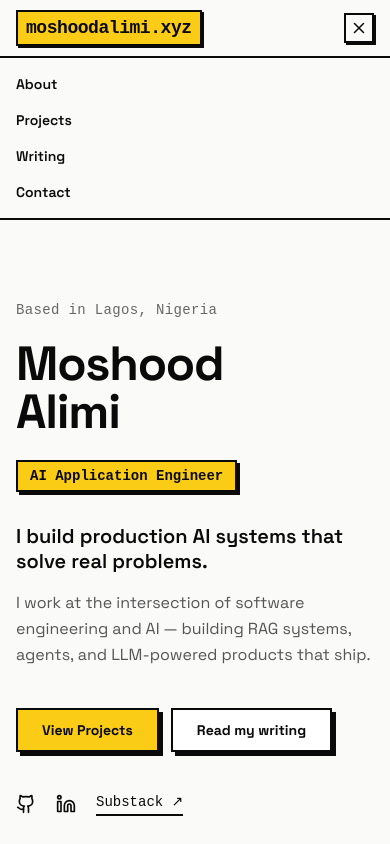
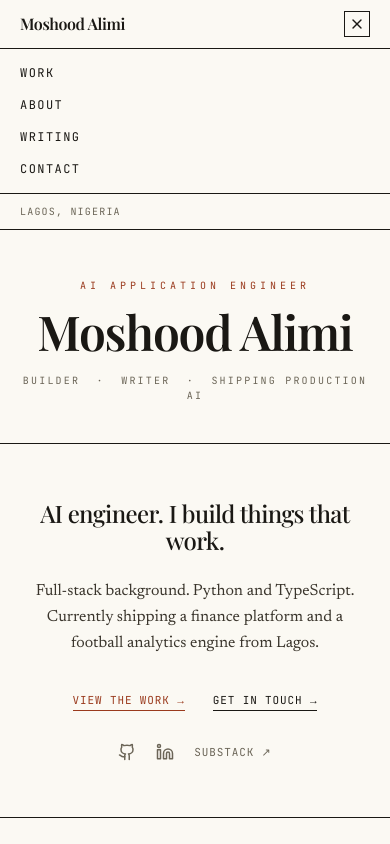
Before and after one commit to cyberkillua/Killua.dev, a Next.js app: page / in a window 390 px wide. Both pictures are taken after a click on the button "Toggle menu". Shown: the top 844 px of the page. Built offline with nearby package versions, Linux system fonts and the light colour scheme.

Commit message:
feat: redo

```diff
--- a/Components/Footer.js
+++ b/Components/Footer.js
@@ -1,8 +1,9 @@
 export default function Footer() {
   return (
-    <footer className="border-t-2 border-[#0A0A0A] bg-[#0A0A0A] text-[#FAFAF9]">
-      <div className="max-w-5xl mx-auto px-4 sm:px-6 py-5">
-        <p className="text-sm font-mono">Built by Moshood Alimi. © 2026.</p>
+    <footer>
+      <div className="max-w-5xl mx-auto px-5 sm:px-8 py-6 flex flex-col sm:flex-row gap-2 items-center justify-between font-mono text-[10px] uppercase tracking-[0.12em] text-muted">
+        <span>Moshood Alimi · AI Application Engineer</span>
+        <span>Lagos · © 2026</span>
       </div>
     </footer>
   );
--- a/Components/Hero.js
+++ b/Components/Hero.js
@@ -1,78 +1,85 @@
-import { Github, Linkedin } from 'lucide-react';
+import { Github, Linkedin } from "lucide-react";
 
 export default function Hero() {
   return (
-    <section className="max-w-5xl mx-auto px-4 sm:px-6 py-20 md:py-32">
-      <div className="max-w-2xl">
-        <p className="font-mono text-sm text-[#666] mb-5 tracking-wide">
-          Based in Lagos, Nigeria
+    <section id="top">
+      {/* Dateline */}
+      <div className="border-b border-ink">
+        <div className="max-w-5xl mx-auto px-5 sm:px-8 py-2.5 flex items-center justify-between font-mono text-[10px] uppercase tracking-[0.12em] text-muted">
+          <span>Lagos, Nigeria</span>
+          <span className="hidden sm:inline">Remote &amp; Available</span>
+        </div>
+      </div>
+
+      {/* Masthead */}
+      <div className="max-w-5xl mx-auto px-5 sm:px-8 text-center pt-12 pb-10 md:pt-16 md:pb-12">
+        <p className="font-mono text-[10px] uppercase tracking-[0.4em] text-red mb-4">
+          AI Application Engineer
+        </p>
+        <h1 className="font-disp font-semibold tracking-tight leading-[0.92] text-5xl sm:text-6xl md:text-7xl">
+          Moshood Alimi
+        </h1>
+        <p className="font-mono text-[10px] uppercase tracking-[0.22em] text-muted mt-5">
+          Builder &nbsp;·&nbsp; Writer &nbsp;·&nbsp; Shipping Production AI
+        </p>
+      </div>
+
+      {/* Statement band */}
+      <div className="border-y border-ink">
+        <div className="max-w-5xl mx-auto px-5 sm:px-8 py-14 md:py-20 text-center">
+          <p className="font-disp font-medium text-2xl sm:text-3xl md:text-4xl leading-[1.12] tracking-tight max-w-2xl mx-auto mb-6">
+            AI engineer. I build things that work.
+          </p>
+          <p className="font-serif text-base md:text-lg leading-relaxed text-body max-w-xl mx-auto">
+            Full-stack background. Python and TypeScript. Currently shipping a
+            finance platform and a football analytics engine from Lagos.
           </p>
 
-        <h1 className="text-5xl md:text-7xl font-bold tracking-tight leading-none mb-6">
-          Moshood
-          <br />
-          Alimi
-        </h1>
-
-        <div className="inline-block border-2 border-[#0A0A0A] bg-[#FACC15] px-3 py-1 font-mono text-sm font-semibold shadow-[3px_3px_0_#0A0A0A] mb-8">
-          AI Application Engineer
-        </div>
-
-        <p className="text-xl md:text-2xl font-semibold mb-4 leading-tight">
-          I build production AI systems that solve real problems.
-        </p>
-
-        <p className="text-base md:text-lg text-[#555] mb-10 leading-relaxed">
-          I work at the intersection of software engineering and AI — building RAG
-          systems, agents, and LLM-powered products that ship.
-        </p>
-
-        {/* CTAs */}
-        <div className="flex flex-wrap gap-3 mb-10">
+          <div className="mt-9 flex flex-wrap gap-x-7 gap-y-3 justify-center font-mono text-[11px] uppercase tracking-[0.08em]">
             <a
-            href="#projects"
-            className="border-2 border-[#0A0A0A] bg-[#FACC15] px-6 py-2.5 font-bold text-sm shadow-[4px_4px_0_#0A0A0A] hover:shadow-[6px_6px_0_#0A0A0A] hover:-translate-x-px hover:-translate-y-px transition-all"
+              href="#work"
+              className="text-red border-b-[1.5px] border-red pb-0.5 hover:opacity-70 transition-opacity"
             >
-            View Projects
+              View the work →
             </a>
             <a
-            href="#writing"
-            className="border-2 border-[#0A0A0A] bg-white px-6 py-2.5 font-bold text-sm shadow-[4px_4px_0_#0A0A0A] hover:shadow-[6px_6px_0_#0A0A0A] hover:-translate-x-px hover:-translate-y-px transition-all"
+              href="#contact"
+              className="border-b-[1.5px] border-ink pb-0.5 hover:text-red hover:border-red transition-colors"
             >
-            Read my writing
+              Get in touch →
             </a>
           </div>
 
-        {/* Social links */}
-        <div className="flex items-center gap-5">
+          <div className="mt-8 flex items-center gap-5 justify-center text-muted">
             <a
               href="https://github.com/cyberkillua"
               target="_blank"
               rel="noopener noreferrer"
-            className="hover:text-[#FACC15] transition-colors"
+              className="hover:text-red transition-colors"
               aria-label="GitHub"
             >
-            <Github size={20} />
+              <Github size={18} />
             </a>
             <a
               href="https://linkedin.com/in/moshood-alimi"
               target="_blank"
               rel="noopener noreferrer"
-            className="hover:text-[#FACC15] transition-colors"
+              className="hover:text-red transition-colors"
               aria-label="LinkedIn"
             >
-            <Linkedin size={20} />
+              <Linkedin size={18} />
             </a>
             <a
-            href="https://substack.com/@moshoodalimi"
+              href="https://killy7.substack.com/"
               target="_blank"
               rel="noopener noreferrer"
-            className="font-mono text-sm border-b-2 border-[#0A0A0A] hover:text-[#FACC15] hover:border-[#FACC15] transition-colors pb-0.5"
+              className="font-mono text-[11px] uppercase tracking-[0.08em] hover:text-red transition-colors"
             >
               Substack ↗
             </a>
           </div>
         </div>
+      </div>
     </section>
   );
 }
--- a/Components/Navbar.js
+++ b/Components/Navbar.js
@@ -2,8 +2,8 @@ import { useState, useEffect } from "react";
 import { Menu, X } from "lucide-react";
 
 const navLinks = [
+  { label: "Work", href: "#work" },
   { label: "About", href: "#about" },
-  { label: "Projects", href: "#projects" },
   { label: "Writing", href: "#writing" },
   { label: "Contact", href: "#contact" },
 ];
@@ -20,25 +20,24 @@ export default function Navbar() {
 
   return (
     <header
-      className={`sticky top-0 z-50 bg-[#FAFAF9] border-b-2 border-[#0A0A0A] transition-shadow ${
-        scrolled ? "shadow-[0_2px_0_#0A0A0A]" : ""
+      className={`sticky top-0 z-50 bg-paper border-b border-ink transition-shadow ${
+        scrolled ? "shadow-[0_1px_0_#1a1814]" : ""
       }`}
     >
-      <nav className="max-w-5xl mx-auto px-4 sm:px-6 h-14 flex items-center justify-between">
-        {/* Logo */}
-        <a href="#" className="font-bold text-lg tracking-tight">
-          <span className="inline-block border-2 border-[#0A0A0A] bg-[#FACC15] px-2 py-0.5 shadow-[2px_2px_0_#0A0A0A] font-mono">
-            moshoodalimi.xyz
-          </span>
+      <nav className="max-w-5xl mx-auto px-5 sm:px-8 h-12 flex items-center justify-between">
+        <a
+          href="#top"
+          className="font-disp text-base font-semibold tracking-tight"
+        >
+          Moshood Alimi
         </a>
 
-        {/* Desktop nav */}
-        <ul className="hidden md:flex gap-8 items-center">
+        <ul className="hidden md:flex gap-7 items-center">
           {navLinks.map((link) => (
             <li key={link.href}>
               <a
                 href={link.href}
-                className="text-sm font-medium hover:text-[#FACC15] transition-colors"
+                className="font-mono text-[11px] uppercase tracking-[0.12em] text-muted hover:text-red transition-colors"
               >
                 {link.label}
               </a>
@@ -46,25 +45,23 @@ export default function Navbar() {
           ))}
         </ul>
 
-        {/* Mobile toggle */}
         <button
-          className="md:hidden border-2 border-[#0A0A0A] p-1 shadow-[2px_2px_0_#0A0A0A] hover:bg-[#FACC15] transition-colors"
+          className="md:hidden border border-ink p-1 hover:bg-ink hover:text-paper transition-colors"
           onClick={() => setMenuOpen(!menuOpen)}
           aria-label="Toggle menu"
         >
-          {menuOpen ? <X size={18} /> : <Menu size={18} />}
+          {menuOpen ? <X size={16} /> : <Menu size={16} />}
         </button>
       </nav>
 
-      {/* Mobile menu */}
       {menuOpen && (
-        <div className="md:hidden border-t-2 border-[#0A0A0A] bg-[#FAFAF9]">
-          <ul className="flex flex-col px-4 py-4 gap-4">
+        <div className="md:hidden border-t border-ink bg-paper">
+          <ul className="flex flex-col px-5 py-4 gap-4">
             {navLinks.map((link) => (
               <li key={link.href}>
                 <a
                   href={link.href}
-                  className="text-sm font-semibold block hover:text-[#FACC15] transition-colors"
+                  className="font-mono text-xs uppercase tracking-[0.12em] block hover:text-red transition-colors"
                   onClick={() => setMenuOpen(false)}
                 >
                   {link.label}
--- a/Components/Projects.js
+++ b/Components/Projects.js
@@ -1,71 +1,84 @@
+import { useState } from "react";
 import { Github, ExternalLink } from "lucide-react";
 
 const projects = [
   {
-    name: "Blue AI",
+    name: "Know Ball",
+    status: "Live · Scouting Engine",
+    statusAccent: true,
     description:
-      "Production OCR + GPT-4o pipeline that scans handwritten student scripts and marks them against teacher-uploaded marking schemes. Human-in-the-loop review before AI processing.",
-    tags: ["GPT-4o", "OCR", "Python", "React", "RAG"],
-    github: null,
-    live: null,
-    badge: "Production App",
-  },
-  {
-    name: "Finance Analyzer",
-    description:
-      "Full-stack personal finance platform for Nigerian bank statements. Upload statements from OPay, Kuda, UBA, Zenith, or GTBank — the system auto-detects the bank, extracts every transaction, and classifies it using a hybrid pipeline: a custom fine-tuned HuggingFace model handles common transactions, a Groq LLM covers ambiguous ones, and a second verification pass catches misclassifications. Dashboard shows spending breakdown, monthly cash flow, top recipients, income sources, and AI-generated monthly insights.",
-    tags: ["Python", "FastAPI", "React", "TypeScript", "HuggingFace", "Groq", "Supabase", "Recharts"],
-    github: null,
-    live: "https://finance-analyzer-six.vercel.app",
-    badge: "Production App",
-  },
-  {
-    name: "KnowBall",
-    description:
-      "Football scouting platform that rates players from raw match data across five position groups — strikers, wingers, CAMs, midfielders, and defenders. Each position has a config-driven rating engine scoring 7 dimensions, calibrated against 10,000+ match samples. Players are ranked against positional peers with league and cross-league comparisons. Includes role archetype classification, style profiling, and auto-generated scout report cards. Daily data pipeline pulls from Sofascore and Understat via GitHub Actions.",
-    tags: ["Python", "React 19", "TypeScript", "TanStack", "Supabase", "Postgres", "GitHub Actions"],
+      "Football scouting and decision-support platform that turns raw match event data (Sofascore, Understat) into objective player and team evaluations — rating players on the skills that define their position and ranking them against their true positional peers, so it can answer whether a winger is genuinely elite or just flattered by a good team. At its core are six position-specific rating engines, each config-driven (tuned through JSON) and versioned so the methodology keeps improving while older outputs stay comparable. A percentile system contextualizes every player against their league or all leagues, with role-archetype detection for style, not just quality. Extended from players to teams: style fingerprints by phase of play, position-by-position squad quality maps, and evidence-backed tendencies inferred from the underlying stats. A monorepo with a daily Python pipeline on GitHub Actions, a Supabase/Postgres backend with materialized views and 50+ versioned migrations, and an installable PWA — favoring honest uncertainty (ranges, confidence bands) over false precision.",
+    metrics: [
+      { value: "6", label: "Rating Engines" },
+      { value: "50+", label: "Migrations" },
+      { value: "Daily", label: "Pipeline" },
+    ],
+    tags: ["Python", "React 19", "TanStack Start", "Tailwind v4", "Recharts", "Supabase", "Postgres", "PWA"],
     github: null,
     live: "https://know-balls.vercel.app",
   },
   {
-    name: "LangChain Football Tactical Agent",
+    name: "QudiMapper",
+    status: "Live · Fintech",
+    statusAccent: true,
     description:
-      "Multi-step agent that scrapes Sofascore with Playwright, combines match stats with web search, and generates tactical analysis for Premier League fixtures.",
-    tags: ["LangChain", "Playwright", "TypeScript", "Agents"],
-    github: "https://github.com/cyberkillua/tactial-anaylsis-agent",
-    live: null,
+      "Full-stack personal-finance app for Nigerian bank statements — OPay, Kuda, UBA, Zenith, GTBank — across Excel and PDF, including password-protected files. Its core is a hybrid categorization pipeline balancing accuracy against cost: transactions flow through user rules, own-transfer detection, deterministic keyword rules, and a custom classifier I fine-tuned on labeled Nigerian transaction data, with only ambiguous cases reaching an LLM verification pass. I owned the ML-ops end to end — training, evaluation, and serving the model from a dedicated containerized inference API to fit real memory constraints. Turns raw statements into spending analytics, budgets, savings pots, and AI-written monthly insights.",
+    metrics: [
+      { value: "5", label: "Banks" },
+      { value: "Fine-tuned", label: "Classifier" },
+      { value: "Containerized", label: "Inference API" },
+    ],
+    tags: ["FastAPI", "SQLAlchemy", "React", "TypeScript", "Tailwind", "Recharts", "HuggingFace"],
+    github: null,
+    live: "https://finance-analyzer-six.vercel.app",
   },
   {
-    name: "Qdrant Knowledge Base",
+    name: "BlueAI",
+    status: "Production · EdTech",
+    statusAccent: true,
     description:
-      "Persistent semantic search system supporting markdown, PDFs, and URLs. Metadata filtering, dynamic vector dimensions, deployed with live URL.",
-    tags: ["Qdrant", "TypeScript", "Embeddings", "Vector DB"],
-    github: "https://github.com/cyberkillua/knowledge-base",
+      "Full-stack educational assessment platform where teachers create assessments and student work is marked automatically by AI. Teachers generate questions with mark schemes, launch timed assessments via join codes, and control feedback release; students work in a locked-down exam environment and receive detailed feedback. The marking pipeline is the heart of the product — well beyond keyword matching: OCR and vision-based extraction for handwritten answers, mathematical-equivalence checking, step-by-step working analysis, and quality scoring that produces structured \"What Went Well / Next Steps\" feedback teachers can trust. Also handles past-paper extraction, class analytics, subscription tiering, an admin panel, and GDPR data requests. The core challenge was making AI marking trustworthy and fair — grading free-form and handwritten responses accurately, treating mathematically equivalent answers as correct however they're written, and keeping teachers in the loop.",
+    metrics: [
+      { value: "GPT-4o", label: "Marking + Gen" },
+      { value: "OCR + Vision", label: "Handwriting" },
+      { value: "Math-aware", label: "Grading" },
+    ],
+    tags: ["FastAPI", "MongoDB", "GPT-4o", "React 19", "Radix UI", "MathLive", "KaTeX", "Recharts"],
+    github: null,
+    live: "https://www.blueai.education/",
+  },
+  {
+    name: "Tactical Agent",
+    status: "GitHub · Agents",
+    statusAccent: false,
+    description:
+      "Multi-step LangChain agent that scrapes Sofascore with Playwright, combines match stats with web search, and generates tactical analysis for Premier League fixtures.",
+    tags: ["LangChain", "Playwright", "TypeScript"],
+    github: "https://github.com/cyberkillua/tactial-anaylsis-agent",
     live: null,
   },
 ];
 
-function ProjectCard({ project }) {
+function ProjectEntry({ project }) {
+  const [expanded, setExpanded] = useState(false);
+  const isLong = project.description.length > 280;
+
   return (
-    <div className="border-2 border-[#0A0A0A] bg-white p-5 shadow-[4px_4px_0_#0A0A0A] hover:shadow-[6px_6px_0_#0A0A0A] hover:-translate-x-px hover:-translate-y-px transition-all flex flex-col">
-      {/* Header */}
-      <div className="flex items-start justify-between gap-3 mb-3">
-        <h3 className="font-bold text-lg leading-tight">{project.name}</h3>
-        <div className="flex items-center gap-2 flex-shrink-0">
-          {project.badge && (
-            <span className="font-mono text-xs px-2 py-0.5 bg-[#FACC15] border border-[#0A0A0A] whitespace-nowrap">
-              {project.badge}
-            </span>
-          )}
+    <article className="py-7 border-t border-rule">
+      <div className="flex items-baseline justify-between gap-3 mb-1.5">
+        <h3 className="font-disp text-xl md:text-2xl font-medium">
+          {project.name}
+        </h3>
+        <div className="flex items-center gap-3 flex-shrink-0">
           {project.github && (
             <a
               href={project.github}
               target="_blank"
               rel="noopener noreferrer"
-              className="hover:text-[#FACC15] transition-colors"
+              className="text-muted hover:text-red transition-colors"
               aria-label="GitHub"
             >
-              <Github size={18} />
+              <Github size={16} />
             </a>
           )}
           {project.live && (
@@ -73,46 +86,84 @@ function ProjectCard({ project }) {
               href={project.live}
               target="_blank"
               rel="noopener noreferrer"
-              className="hover:text-[#FACC15] transition-colors"
+              className="text-muted hover:text-red transition-colors"
               aria-label="Live site"
             >
-              <ExternalLink size={18} />
+              <ExternalLink size={16} />
             </a>
           )}
         </div>
       </div>
 
-      {/* Description */}
-      <p className="text-sm text-[#444] leading-relaxed mb-4 flex-1">
+      <p
+        className={`font-mono text-[10px] uppercase tracking-[0.12em] mb-3 ${
+          project.statusAccent ? "text-red" : "text-muted"
+        }`}
+      >
+        {project.status}
+      </p>
+
+      <p
+        className={`font-serif text-[15px] leading-relaxed text-body ${
+          isLong ? "mb-2" : "mb-4"
+        } ${isLong && !expanded ? "line-clamp-4" : ""}`}
+      >
         {project.description}
       </p>
 
-      {/* Tags */}
-      <div className="flex flex-wrap gap-1.5">
+      {isLong && (
+        <button
+          onClick={() => setExpanded((v) => !v)}
+          className="font-mono text-[10px] uppercase tracking-[0.12em] text-red border-b-[1.5px] border-red pb-0.5 hover:opacity-70 transition-opacity mb-4"
+        >
+          {expanded ? "Read less ↑" : "Read more ↓"}
+        </button>
+      )}
+
+      {project.metrics && (
+        <div className="flex flex-wrap gap-6 mb-4">
+          {project.metrics.map((m) => (
+            <div key={m.label}>
+              <div className="font-disp text-lg font-medium leading-none">
+                {m.value}
+              </div>
+              <div className="font-mono text-[10px] uppercase tracking-[0.1em] text-muted mt-1">
+                {m.label}
+              </div>
+            </div>
+          ))}
+        </div>
+      )}
+
+      <div className="flex flex-wrap gap-x-3 gap-y-1">
         {project.tags.map((tag) => (
           <span
             key={tag}
-            className="font-mono text-xs px-2 py-0.5 bg-[#F4F4F5] border border-[#0A0A0A]"
+            className="font-mono text-[10px] uppercase tracking-[0.08em] text-muted"
           >
             {tag}
           </span>
         ))}
       </div>
-    </div>
+    </article>
   );
 }
 
 export default function Projects() {
   return (
-    <section
-      id="projects"
-      className="max-w-5xl mx-auto px-4 sm:px-6 py-16 md:py-24 border-t-2 border-[#0A0A0A]"
-    >
-      <h2 className="text-3xl md:text-4xl font-bold mb-8">Projects</h2>
+    <section id="work" className="max-w-5xl mx-auto px-5 sm:px-8 py-16 md:py-24">
+      <div className="flex items-baseline justify-between mb-2">
+        <h2 className="font-mono text-[11px] uppercase tracking-[0.25em] text-muted">
+          Selected Work
+        </h2>
+        <span className="font-mono text-[11px] uppercase tracking-[0.12em] text-muted">
+          {String(projects.length).padStart(2, "0")} Projects
+        </span>
+      </div>
 
-      <div className="grid grid-cols-1 md:grid-cols-2 gap-4">
+      <div className="grid grid-cols-1 md:grid-cols-2 md:gap-x-12">
         {projects.map((project) => (
-          <ProjectCard key={project.name} project={project} />
+          <ProjectEntry key={project.name} project={project} />
         ))}
       </div>
     </section>
--- a/pages/_document.js
+++ b/pages/_document.js
@@ -8,7 +8,7 @@ class MyDocument extends Document {
           <link rel="preconnect" href="https://fonts.googleapis.com" />
           <link rel="preconnect" href="https://fonts.gstatic.com" crossOrigin="anonymous" />
           <link
-            href="https://fonts.googleapis.com/css2?family=Space+Grotesk:wght@400;500;600;700&display=swap"
+            href="https://fonts.googleapis.com/css2?family=Playfair+Display:wght@500;600;700&family=Newsreader:ital,opsz,wght@0,6..72,400;0,6..72,500;1,6..72,400&family=JetBrains+Mono:wght@400;500&display=swap"
             rel="stylesheet"
           />
         </Head>
--- a/pages/index.js
+++ b/pages/index.js
@@ -14,7 +14,7 @@ export default function Home() {
         <title>Moshood Alimi — AI Application Engineer</title>
         <meta
           name="description"
-          content="AI Application Engineer based in Lagos, Nigeria. Building RAG systems, agents, and LLM-powered products. Shipping production AI in Lagos."
+          content="AI Application Engineer in Lagos, Nigeria. I ship production AI — BlueAI (AI assessment marking), QudiMapper (Nigerian bank-statement intelligence), and Know Ball (football scouting engines)."
         />
         <meta
           name="keywords"
@@ -25,6 +25,7 @@ export default function Home() {
         <link rel="canonical" href="https://moshoodalimi.xyz" />
         <link rel="icon" href="/favicon.ico" />
         <meta name="viewport" content="width=device-width, initial-scale=1.0" />
+        <meta name="theme-color" content="#FBF9F3" />
 
         {/* Open Graph */}
         <meta property="og:type" content="website" />
@@ -33,7 +34,7 @@ export default function Home() {
         <meta property="og:title" content="Moshood Alimi — AI Application Engineer" />
         <meta
           property="og:description"
-          content="AI Application Engineer based in Lagos, Nigeria. Building RAG systems, agents, and LLM-powered products. Shipping production AI in Lagos."
+          content="AI Application Engineer in Lagos, Nigeria. I ship production AI — BlueAI (AI assessment marking), QudiMapper (Nigerian bank-statement intelligence), and Know Ball (football scouting engines)."
         />
         <meta property="og:locale" content="en_US" />
 
@@ -42,7 +43,7 @@ export default function Home() {
         <meta name="twitter:title" content="Moshood Alimi — AI Application Engineer" />
         <meta
           name="twitter:description"
-          content="AI Application Engineer based in Lagos, Nigeria. Building RAG systems, agents, and LLM-powered products. Shipping production AI in Lagos."
+          content="AI Application Engineer in Lagos, Nigeria. I ship production AI — BlueAI (AI assessment marking), QudiMapper (Nigerian bank-statement intelligence), and Know Ball (football scouting engines)."
         />
 
         {/* JSON-LD structured data */}
@@ -86,12 +87,12 @@ export default function Home() {
         />
       </Head>
 
-      <div className="min-h-screen bg-[#FAFAF9] text-[#0A0A0A]">
+      <div className="min-h-screen bg-paper text-ink">
         <Navbar />
         <main>
           <Hero />
+          <Projects />
           <About />
-          <Projects />
           <Writing />
           <Contact />
         </main>
--- a/styles/globals.css
+++ b/styles/globals.css
@@ -8,12 +8,24 @@
   }
 
   body {
-    background-color: #FAFAF9;
-    color: #0A0A0A;
-    font-family: 'Space Grotesk', sans-serif;
+    background-color: #FBF9F3;
+    color: #1a1814;
+    font-family: 'Newsreader', Georgia, serif;
+    -webkit-font-smoothing: antialiased;
+  }
+
+  ::selection {
+    background-color: #9a3a1d;
+    color: #FBF9F3;
   }
 
   * {
     box-sizing: border-box;
   }
 }
+
+@layer utilities {
+  .label {
+    @apply font-mono uppercase tracking-[0.2em] text-muted;
+  }
+}
```
Also changed, not shown: Components/About.js (+46 -34 lines), Components/Contact.js (+18 -15 lines), Components/Writing.js (+26 -34 lines), tailwind.config.js (+9 -11 lines). Lines whose indentation alone changed are shown as unchanged.
